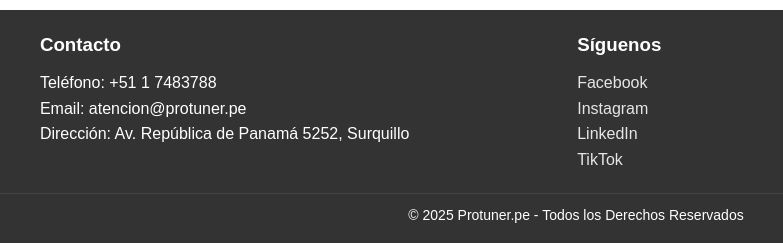
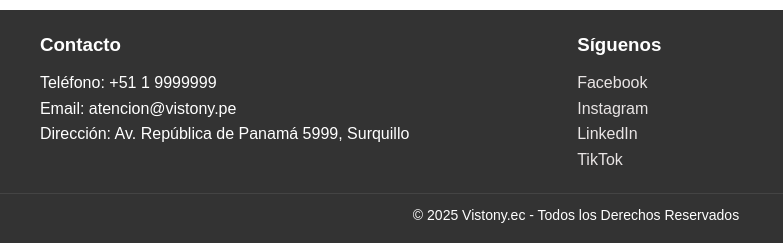
Before and after one commit to Gianbackend/VistonyStore, a plain HTML site: page index.html in a window 1280 px wide. Shown: the part 1161-1404 px from the top of the page, 64-847 px from the left. Drawn offline with Linux system fonts and the light colour scheme.

Commit message:
Actualizacion 1

```diff
--- a/index.html
+++ b/index.html
@@ -3,7 +3,7 @@
 <head>
   <meta charset="UTF-8" />
   <meta name="viewport" content="width=device-width, initial-scale=1.0"/>
-  <title>Protuner Replica</title>
+  <title>Vistony store</title>
   <link rel="stylesheet" href="styles.css" />
 </head>
 <body>
@@ -104,9 +104,9 @@
     <div class="footer-content">
       <div class="contact-info">
         <h3>Contacto</h3>
-        <p>Teléfono: +51 1 7483788</p>
-        <p>Email: atencion@protuner.pe</p>
-        <p>Dirección: Av. República de Panamá 5252, Surquillo</p>
+        <p>Teléfono: +51 1 9999999</p>
+        <p>Email: atencion@vistony.pe</p>
+        <p>Dirección: Av. República de Panamá 5999, Surquillo</p>
       </div>
       <div class="social-media">
         <h3>Síguenos</h3>
@@ -127,7 +127,7 @@
       </div>
     </div>
     <div class="footer-bottom">
-      <p>&copy; 2025 Protuner.pe - Todos los Derechos Reservados</p>
+      <p>&copy; 2025 Vistony.ec - Todos los Derechos Reservados</p>
     </div>
   </footer>
 <script src="script.js"></script>
```
